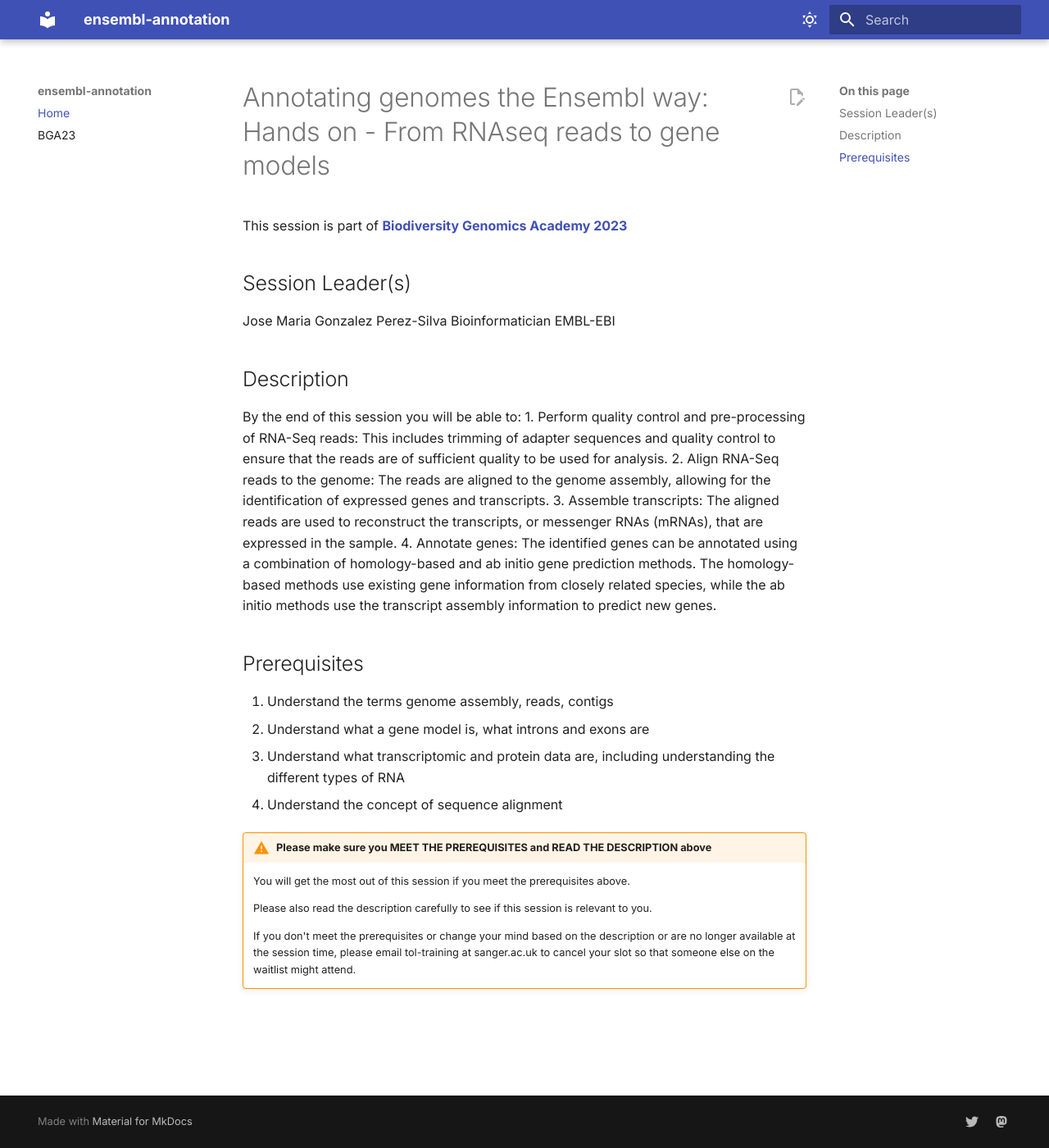
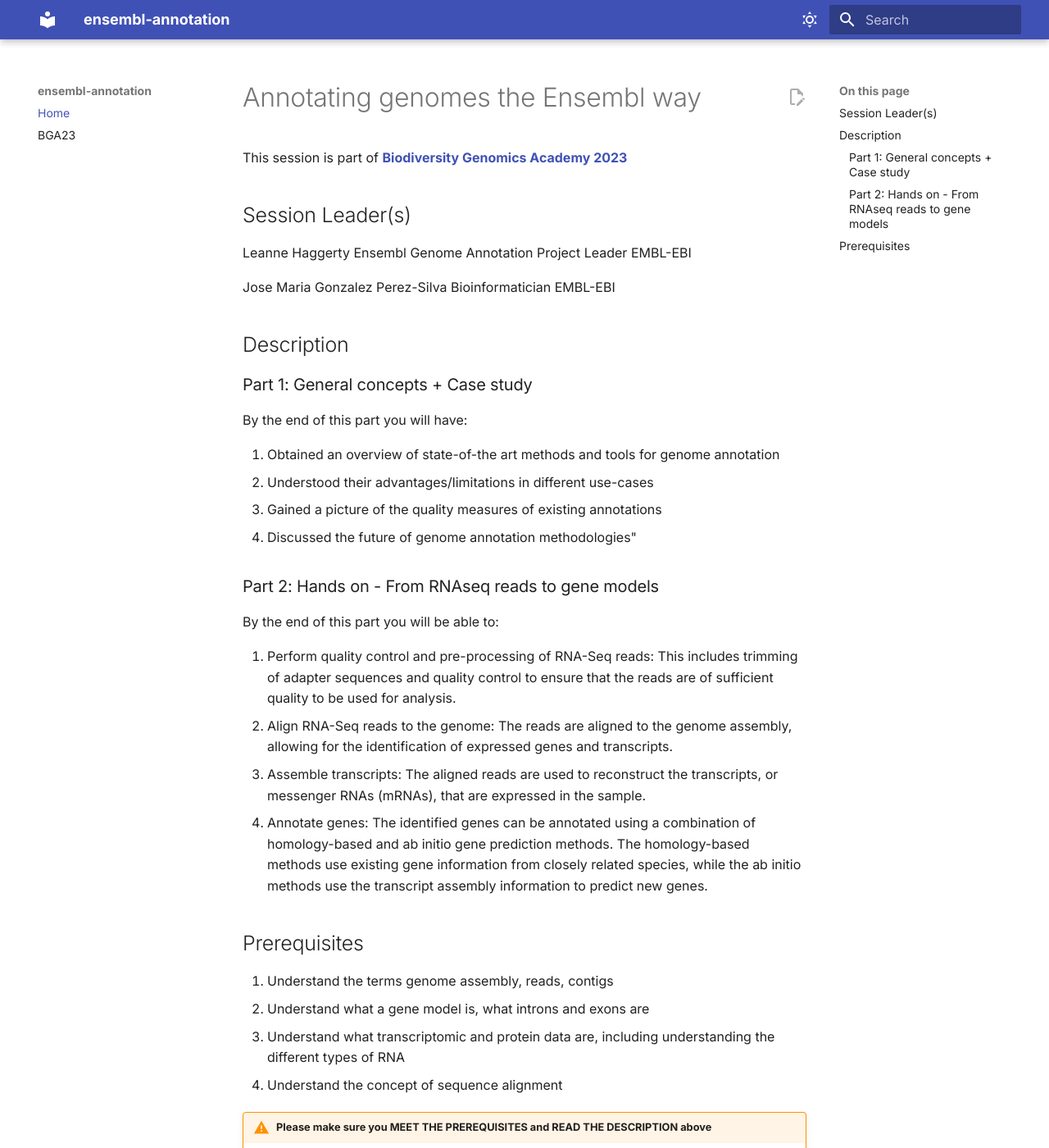
Before and after one commit to BGAcademy23/ensembl-annotation, an MkDocs documentation site: the page built from docs/README.md, in a window 1280 px wide and 1400 px high. Shown: the whole window at 82% size. Built offline with MkDocs 1.6.1 and Material for MkDocs 9.7.7, drawn with Linux system fonts in a browser that asks for light colours.

Commit message:
Update README.md
Combined Leanne and Jose's sessions

```diff
--- a/docs/README.md
+++ b/docs/README.md
@@ -1,8 +1,12 @@
-# Annotating genomes the Ensembl way: Hands on - From RNAseq reads to gene models
+# Annotating genomes the Ensembl way
 
 This session is part of [**Biodiversity Genomics Academy 2023**](https://BGA23.org)
 
 ## Session Leader(s)
+
+Leanne Haggerty
+Ensembl Genome Annotation Project Leader
+EMBL-EBI
 
 Jose Maria Gonzalez Perez-Silva
 Bioinformatician
@@ -10,7 +14,19 @@ EMBL-EBI
 
 ## Description
 
-By the end of this session you will be able to:
+### Part 1: General concepts + Case study
+
+By the end of this part you will have:
+
+1. Obtained an overview of state-of-the art methods and tools for genome annotation
+2. Understood their advantages/limitations in different use-cases
+3. Gained a picture of the quality measures of existing annotations
+4. Discussed the future of genome annotation methodologies"
+
+### Part 2: Hands on - From RNAseq reads to gene models
+
+By the end of this part you will be able to:
+
 1. Perform quality control and pre-processing of RNA-Seq reads: This includes trimming of adapter sequences and quality control to ensure that the reads are of sufficient quality to be used for analysis.
 2. Align RNA-Seq reads to the genome: The reads are aligned to the genome assembly, allowing for the identification of expressed genes and transcripts.
 3. Assemble transcripts: The aligned reads are used to reconstruct the transcripts, or messenger RNAs (mRNAs), that are expressed in the sample.
```
